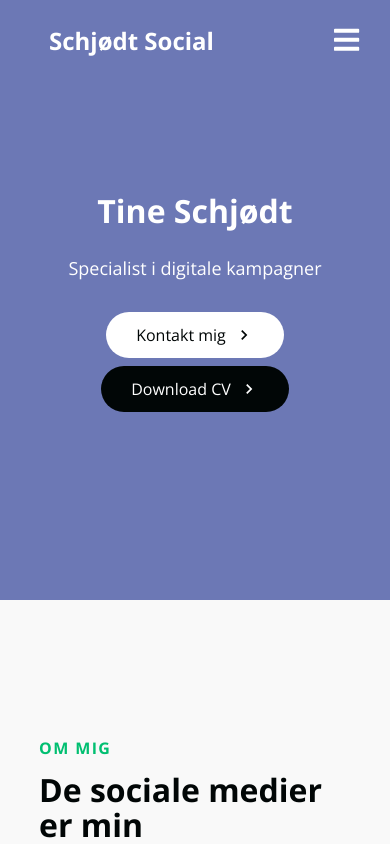
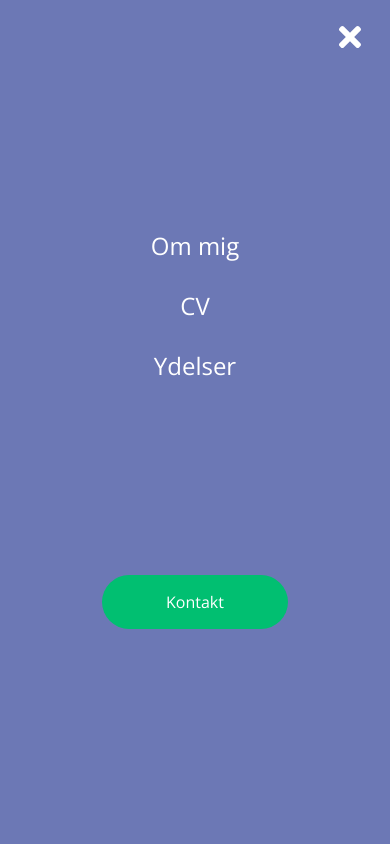
Before and after one commit to anneschjoedt/portfolio, a React (Create React App) app: page / in a window 390 px wide. Both pictures are taken after a click on the element 346 px from the left and 42 px from the top of the page. Shown: the top 844 px of the page. Built offline with nearby package versions, Linux system fonts and the light colour scheme.

Commit message:
kontakt virker

```diff
--- a/src/App.js
+++ b/src/App.js
@@ -3,7 +3,7 @@ import "./App.css";
 import { BrowserRouter as Router, Route, Switch } from "react-router-dom";
 import Home from "./pages";
 import CV from "./pages/CVPage";
-import Kontakt from "./pages/ContactPage";
+import Contact from "./components/Contact";
 
 function App() {
   return (
@@ -11,7 +11,7 @@ function App() {
       <Switch>
         <Route path="/" component={Home} exact />
         <Route path="/CV" component={CV} exact />
-        <Route path="/kontakt" component={Kontakt} exact />
+        <Route path="/contact" component={Contact} exact />
       </Switch>
     </Router>
   );
--- a/src/components/Kontakt/index.js
+++ b/src/components/Contact/index.js
@@ -10,9 +10,9 @@ import {
   FormInput,
   FormButton,
   Text,
-} from "./KontaktElements";
+} from "./ContactElements";
 
-const Kontakt = () => {
+const Contact = () => {
   return (
     <Container>
       <FormWrap>
@@ -33,4 +33,4 @@ const Kontakt = () => {
   );
 };
 
-export default Kontakt;
+export default Contact;
--- a/src/components/Footer/index.js
+++ b/src/components/Footer/index.js
@@ -1,4 +1,5 @@
 import React from "react";
+import { animateScroll as scroll } from "react-scroll";
 import { FaLinkedin, FaEnvelope, FaTwitter } from "react-icons/fa";
 
 import {
@@ -18,6 +19,9 @@ import {
 } from "./FooterElements";
 
 const Footer = () => {
+  const toggleHome = () => {
+    scroll.scrollToTop();
+  };
   return (
     <FooterContainer>
       <FooterWrap>
@@ -33,7 +37,9 @@ const Footer = () => {
         </FooterLinksContainer> */}
         <SocialMedia>
           <SocialMediaWrap>
-            <SocialLogo to="/">Schjødt Social</SocialLogo>
+            <SocialLogo to="/" onClick={toggleHome}>
+              Schjødt Social
+            </SocialLogo>
             <WebsiteRights>
               <FooterLink href="//anneschjoedt.github.io/">
                 website by Anne Schjødt
--- a/src/components/Navbar/index.js
+++ b/src/components/Navbar/index.js
@@ -39,7 +39,7 @@ const Navbar = ({ toggle }) => {
           <NavLogo to="/" onClick={toggleHome}>
             Schjødt Social
           </NavLogo>
-          <MobileIcon onClick={toggleHome}>
+          <MobileIcon onClick={toggle}>
             <FaBars />
           </MobileIcon>
           <NavMenu>
--- a/src/components/Sidebar/SidebarElements.js
+++ b/src/components/Sidebar/SidebarElements.js
@@ -75,7 +75,7 @@ export const SidebarRoute = styled(LinkR)`
   background: #01bf71;
   white-space: nowrap;
   padding: 16px 64px;
-  color: #010606;
+  color: #fff;
   font-size: 16px;
   outline: none;
   border: none;
--- a/src/components/Sidebar/index.js
+++ b/src/components/Sidebar/index.js
@@ -19,17 +19,17 @@ const Sidebar = ({ isOpen, toggle }) => {
       <SidebarWrapper>
         <SidebarMenu>
           <SidebarLink to="about" onClick={toggle}>
-            About
+            Om mig
           </SidebarLink>
           <SidebarLink to="/CV" onClick={toggle}>
             CV
           </SidebarLink>
           <SidebarLink to="services" onClick={toggle}>
-            Services
+            Ydelser
           </SidebarLink>
         </SidebarMenu>
         <SideBtnWrap>
-          <SidebarRoute to="/contact">Contact</SidebarRoute>
+          <SidebarRoute to="/contact">Kontakt</SidebarRoute>
         </SideBtnWrap>
       </SidebarWrapper>
     </SidebarContainer>
--- a/src/pages/ContactPage.js
+++ b/src/pages/ContactPage.js
@@ -1,9 +1,9 @@
 import React, { useState } from "react";
-import Kontakt from "../components/Kontakt";
+import Contact from "../components/Contact";
 import Navbar from "../components/Navbar";
 import Sidebar from "../components/Sidebar";
 
-const ContaktPage = () => {
+const ContactPage = () => {
   const [isOpen, setIsOpen] = useState(false);
 
   const toggle = () => {
@@ -14,9 +14,9 @@ const ContaktPage = () => {
     <>
       <Sidebar isOpen={isOpen} toggle={toggle} />
       <Navbar toggle={toggle} />
-      <Kontakt />
+      <Contact />
     </>
   );
 };
 
-export default ContaktPage;
+export default ContactPage;
```
Also changed, not shown: src/components/Contact/ContactElements.js (renamed from src/components/Kontakt/KontaktElements.js).
